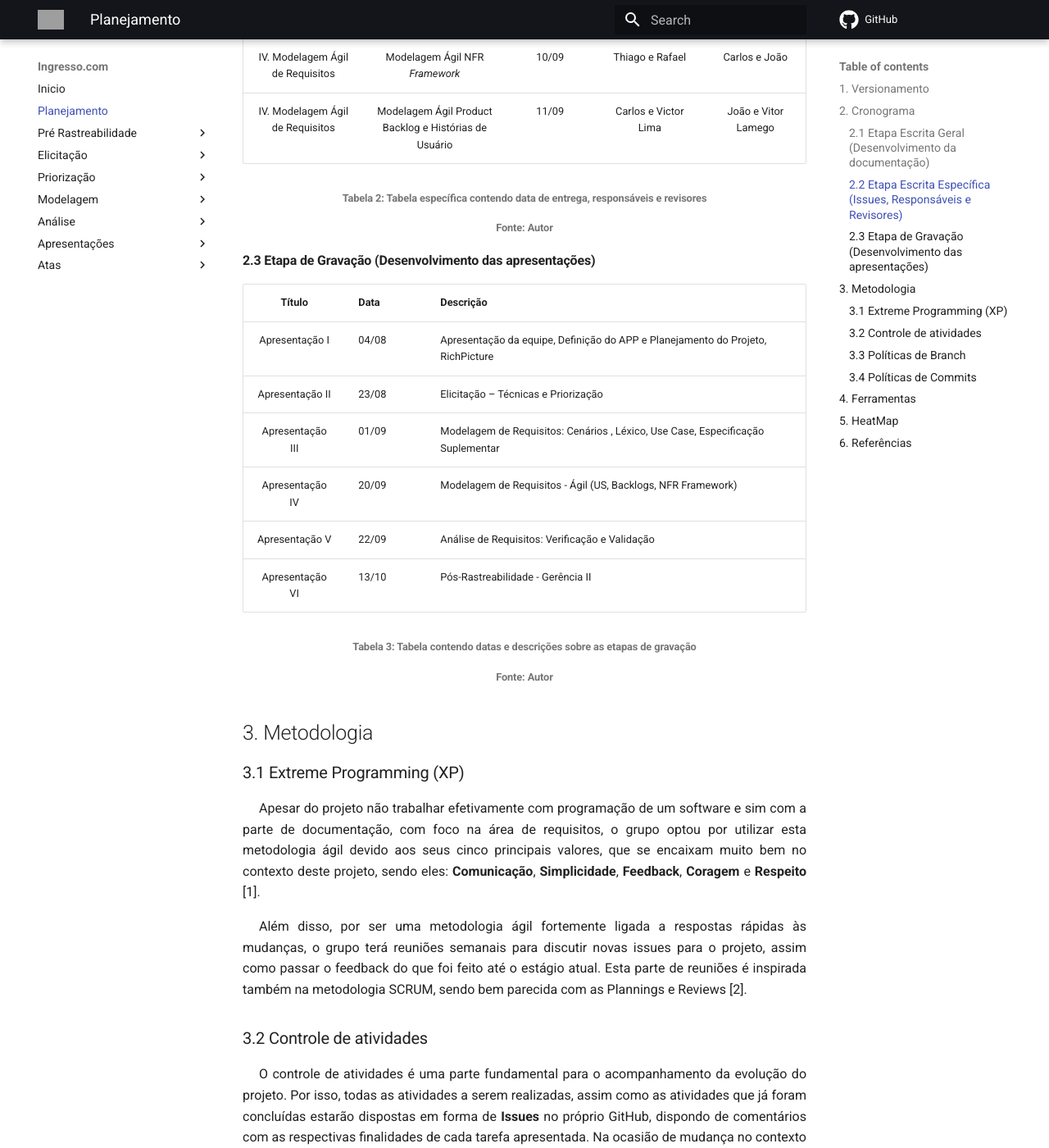
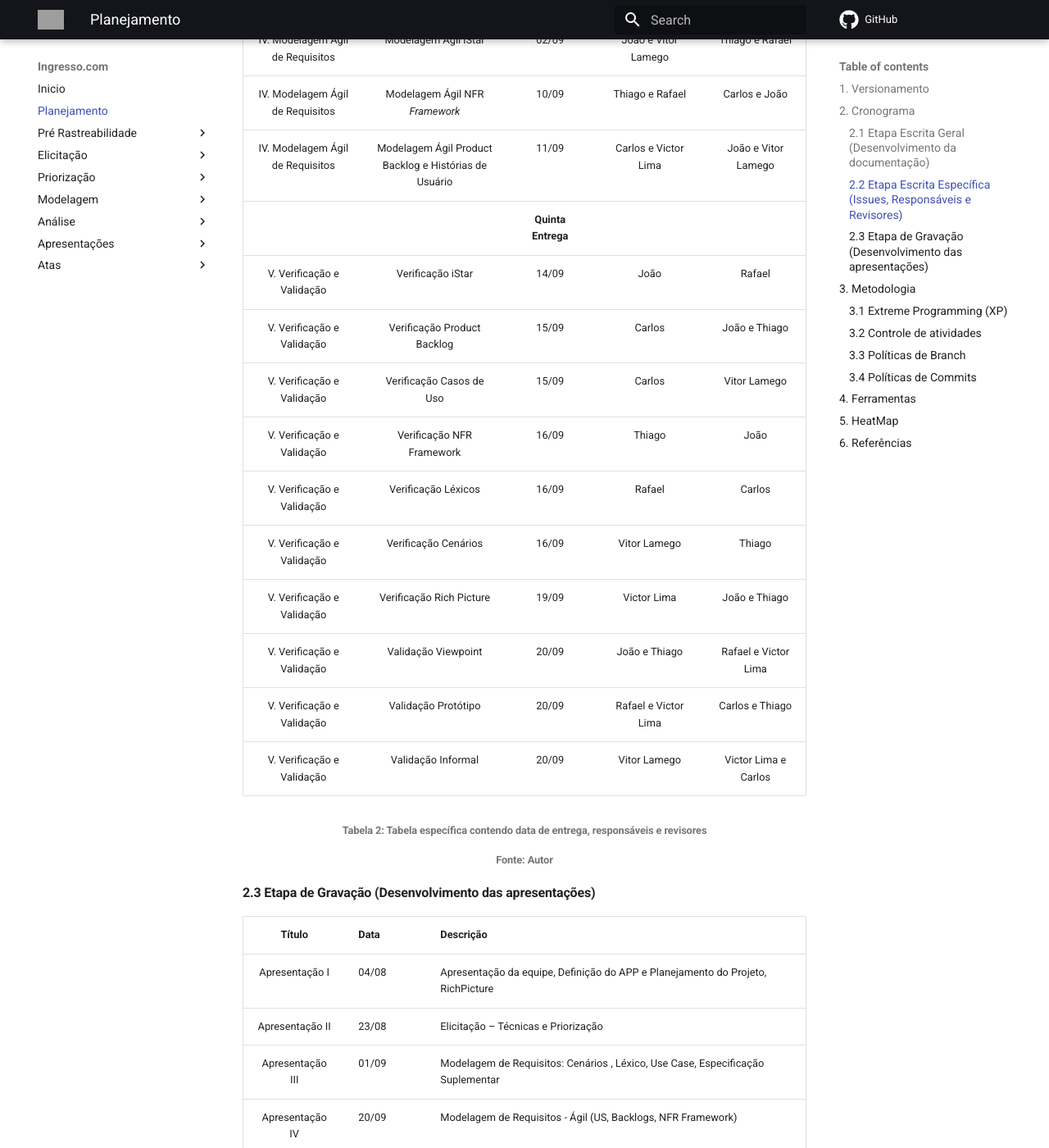
Before and after one commit to Requisitos-de-Software/2021.1-Ingresso.com, an MkDocs documentation site: the page built from docs/planejamento/index.md, in a window 1280 px wide and 1400 px high, scrolled down 3133 px. Shown: the whole window at 82% size. Built offline with MkDocs 1.6.1 and Material for MkDocs 9.7.7, drawn with Linux system fonts in a browser that asks for light colours; comment, search, counter and statistics services are not loaded; some of the changed text lies outside the part shown; grey boxes are pictures that could not be loaded.

Commit message:
#92 Adicionando documento de apresentação e modificação do cronograma

```diff
--- a/docs/planejamento/index.md
+++ b/docs/planejamento/index.md
@@ -10,6 +10,7 @@
 |2.0|24/08|<center>Melhoria do Cronograma</center>|<center>João Pedro</center>|
 |2.1|24/08|<center>Adição de datas no Cronograma</center>|<center>João Pedro</center>|
 |3.0|10/09|<center>Adição de datas no Cronograma (4 entrega)</center>|<center>João Pedro</center>|
+|4.0|19/09|<center>Adição de datas no Cronograma (5 entrega)</center>|<center>João Pedro</center>|
 
 ## 2. Cronograma
 
@@ -58,6 +59,17 @@ VI - Pós-Rastreabilidade            | 19/09 - 09/10 | Gerência de Desenvolvime
 |IV. Modelagem Ágil de Requisitos|Modelagem Ágil iStar|02/09|João e Vitor Lamego|Thiago e Rafael|
 |IV. Modelagem Ágil de Requisitos|Modelagem Ágil NFR <i>Framework</i>|10/09|Thiago e Rafael|Carlos e João|
 |IV. Modelagem Ágil de Requisitos|Modelagem Ágil Product Backlog e Histórias de Usuário|11/09|Carlos e Victor Lima|João e Vitor Lamego|
+|||<b>Quinta Entrega</b>|||
+|V. Verificação e Validação|Verificação iStar|14/09|João|Rafael|
+|V. Verificação e Validação|Verificação Product Backlog|15/09|Carlos|João e Thiago|
+|V. Verificação e Validação|Verificação Casos de Uso|15/09|Carlos|Vitor Lamego|
+|V. Verificação e Validação|Verificação NFR Framework|16/09|Thiago|João|
+|V. Verificação e Validação|Verificação Léxicos|16/09|Rafael|Carlos|
+|V. Verificação e Validação|Verificação Cenários|16/09|Vitor Lamego|Thiago|
+|V. Verificação e Validação|Verificação Rich Picture|19/09|Victor Lima|João e Thiago|
+|V. Verificação e Validação|Validação Viewpoint|20/09|João e Thiago|Rafael e Victor Lima|
+|V. Verificação e Validação|Validação Protótipo|20/09|Rafael e Victor Lima|Carlos e Thiago
+|V. Verificação e Validação|Validação Informal|20/09|Vitor Lamego|Victor Lima e Carlos|
 <h6 align = "center">Tabela 2: Tabela específica contendo data de entrega, responsáveis e revisores</h6>
 <h6 align = "center">Fonte: Autor</h6>
 
--- a/mkdocs.yml
+++ b/mkdocs.yml
@@ -56,6 +56,7 @@ nav:
     - Ponto de Controle 2: "apresentacoes/p2.md"
     - Ponto de Controle 3: "apresentacoes/p3.md"
     - Ponto de Controle 4: "apresentacoes/p4.md"
+    - Ponto de Controle 5: "apresentacoes/p5.md"
   - Atas:
     - 27/07/2021: "atas/ata27_07.md"
     - 05/08/2021: "atas/ata05_08.md"
```
Also changed, not shown: docs/apresentacoes/p5.md (added, +23 -0 lines).
